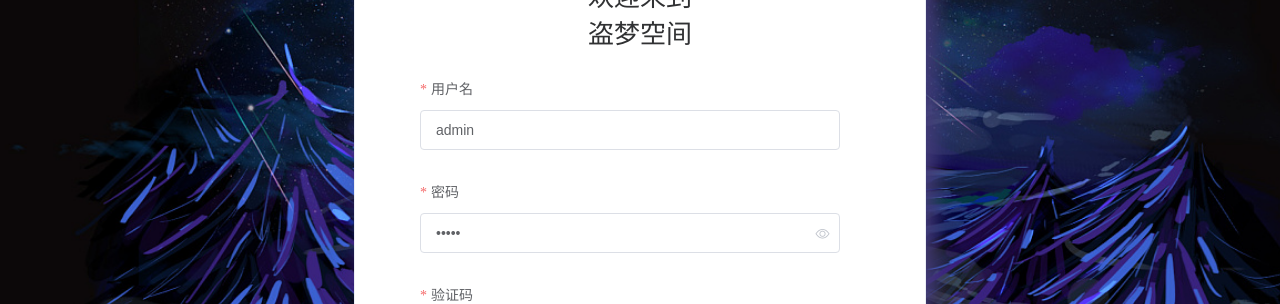
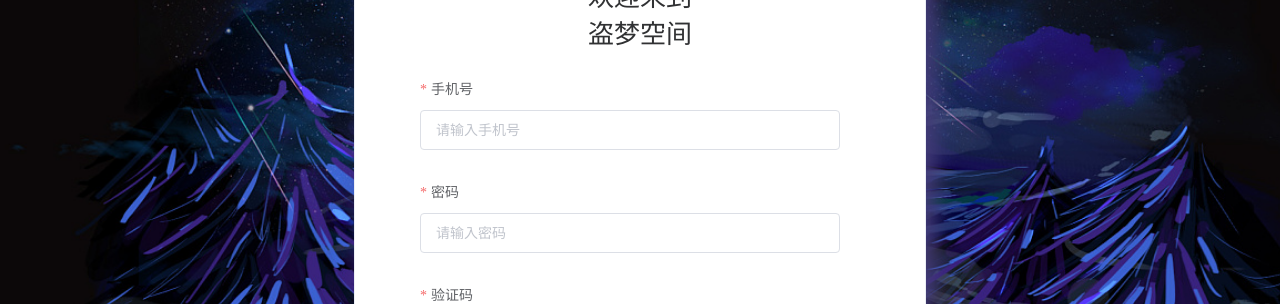
Before and after one commit to Suter-W/Inception, a Vue app in the folder frontend/homework-daomengkongjian/: page /#/login in a window 1280 px wide. Shown: the part 186-490 px from the top of the page. Built offline with nearby package versions, Linux system fonts and the light colour scheme; no server answers.

Commit message:
登录注册前后端接口联调

```diff
--- a/frontend/homework-daomengkongjian/src/api/user.js
+++ b/frontend/homework-daomengkongjian/src/api/user.js
@@ -2,8 +2,16 @@ import request from '@/utils/request'
 
 export const loginApi = (data) => {
   return request({
-    url: '/user-service/user/login',
+    url: '/Login/login',
     method: 'POST',
-    data
+    data: data
   })
 }
+
+export const registerApi = (data) => {
+  return request({
+    url: '/Login/register',
+    method: 'POST',
+    data: data
+  })
+}
--- a/frontend/homework-daomengkongjian/src/router/index.js
+++ b/frontend/homework-daomengkongjian/src/router/index.js
@@ -27,7 +27,7 @@ const routes = [
       {
         path: '/home',
         component: () => import('@/views/home')
-      },
+      }
     ]
   }
 ]
--- a/frontend/homework-daomengkongjian/src/utils/request.js
+++ b/frontend/homework-daomengkongjian/src/utils/request.js
@@ -4,7 +4,7 @@ import store from '@/store'
 import { Message } from 'element-ui'
 // 创建 axios实例 baseURL
 const request = axios.create({
-  baseURL: '/api',
+  baseURL: 'http://localhost:8088',
   timeout: 5000
 })
 // axios实例 拦截器
--- a/frontend/homework-daomengkongjian/src/views/layout/index.vue
+++ b/frontend/homework-daomengkongjian/src/views/layout/index.vue
@@ -1,7 +1,6 @@
 <template>
 
   <el-container class="layout-page">
-
 
     <el-container>
       <el-header>
@@ -75,7 +74,6 @@ export default {
 
 <style lang="scss" scoped>
 @import '../../styles/index.scss';
-
 
 .layout-page {
   height: 100vh;
--- a/frontend/homework-daomengkongjian/src/views/login/index.vue
+++ b/frontend/homework-daomengkongjian/src/views/login/index.vue
@@ -9,11 +9,11 @@
         <el-form ref="form" :model="form" :rules="rules">
           <div class="usernameHZ PD">
             <!-- <div class="img2"><img src="../../assets/loinSJ.png" alt="" /></div> -->
-            <el-form-item prop="loginName" label="用户名">
+            <el-form-item prop="loginPhoneNum" label="手机号">
               <!-- <svg-icon icon-class="user" /> -->
               <el-input
-                placeholder="请输入用户名"
-                v-model="form.loginName"
+                placeholder="请输入手机号"
+                v-model="form.loginPhoneNum"
                 style="width: 420px;"
               ></el-input>
             </el-form-item>
@@ -75,91 +75,99 @@
 // scoped的作用，可以让样式在当前组件起作用（局部样式）
 // 默认scoped样式，不会向下渗透，只会影响到子组件的根元素，再深就不行了
 // import imgurl from '../../assets/login.png'
-import { loginApi } from "@/api/user";
-import axios from "axios";
+import { loginApi } from '@/api/user'
+import axios from 'axios'
 export default {
-  name: "daokdfoad",
+  name: 'UserLogin',
 
-  data() {
+  data () {
     return {
       form: {
-        loginName: "admin",
-        password: "admin",
-        code: "",
+        loginPhoneNum: '',
+        password: '',
+        code: '',
         loginType: 0,
-        clientToken: "",
+        clientToken: ''
       },
-      imgurl: "",
+      imgurl: '',
 
       rules: {
-        loginName: [
-          { required: true, message: "用户名 必填项", trigger: "blur" },
-          { min: 5, max: 11, message: "用户名长度在5-11", trigger: "blur" },
+        loginPhoneNum: [
+          { required: true, message: '手机号 必填项', trigger: 'blur' },
+          { min: 11, max: 11, message: '手机号格式错误', trigger: 'blur' }
         ],
         password: [
-          { required: true, message: "密码 必填项", trigger: "blur" },
-          { pattern: /^\w{5,10}$/, message: "密码 格式错误", trigger: "blur" },
-          // { min: 5, max: 11, message: '用户名长度在5-11', trigger: 'blur' }
+          { required: true, message: '密码 必填项', trigger: 'blur' },
+          { pattern: /^\w{5,10}$/, message: '密码 格式错误', trigger: 'blur' }
+          // { min: 5, max: 11, message: '手机号长度在5-11', trigger: 'blur' }
         ],
-        code: [{ required: true, message: "验证码 必填项", trigger: "blur" }],
+        code: [{ required: true, message: '验证码 必填项', trigger: 'blur' }]
       },
-      inputType: "password",
-    };
+      inputType: 'password'
+    }
   },
 
-  mounted() {
-    this.imgyzm();
+  mounted () {
+    this.imgyzm()
   },
 
   methods: {
-    register(){
-      this.$router.push("/register");
+    register () {
+      this.$router.push('/register')
     },
-    submit() {
+    submit () {
       // 对整个 表单校验
       // form 组件的validate
       this.$refs.form.validate(async (valid) => {
         if (valid) {
-          console.log(valid);
+          console.log(valid)
           // 向后端 发登录请求  ==> 需要登录请求 ==> 封装/引入/使用
           try {
             // this.loading = true
-            // const res = await loginApi(this.form);
-            // commit
-            this.$store.commit("user/updateToken",'123213');
-            // mapMutations('模块名称-user', ['updateToken'])
-            this.$router.push("/");
+            const res = await loginApi({
+              userPhoneNum: this.form.loginPhoneNum,
+              userPassword: this.form.password
+            })
+
+            if (res.code === 1) {
+              // commit
+              this.$store.commit('user/updateToken', '123213')
+              // mapMutations('模块名称-user', ['updateToken'])
+              this.$router.push('/home')
+            } else {
+              this.imgyzm()
+              this.$message.error(res.msg)
+            }
           } finally {
             // this.loading = false
-            console.log(1);
+            console.log(1)
           }
           // el-button loading 属性
           // element-ui ===> 提供的自定义指令 v-loading
           // 拿到token ==> 存在Vuex里
           // 去首页
         }
-      });
+      })
     },
 
-
-    async imgyzm() {
-      const random = Math.floor(Math.random() * 100);
+    async imgyzm () {
+      const random = Math.floor(Math.random() * 100)
       const res = await axios({
         url: `https://likede2-admin.itheima.net/likede/api/user-service/user/imageCode/${random}`,
-        responseType: "blob",
-      });
-      this.imgurl = res.config.url;
-      this.form.clientToken = random;
+        responseType: 'blob'
+      })
+      this.imgurl = res.config.url
+      this.form.clientToken = random
     },
 
-    createRandom() {
-      this.form.clientToken = nanoid();
-    },
-  },
+    createRandom () {
+      this.form.clientToken = nanoid()
+    }
+  }
   // 点击按钮，实现登录
   // 校验通过（form 组件的validate）之后 在向后端 发请求
   // image.png
-};
+}
 </script>
 
 <style lang="scss">
@@ -184,7 +192,6 @@ export default {
       top: 50%;
       left: 50%;
       transform: translate(-50%, -50%);
-
 
       .img1 {
         position: absolute;
--- a/frontend/homework-daomengkongjian/src/views/register/index.vue
+++ b/frontend/homework-daomengkongjian/src/views/register/index.vue
@@ -4,7 +4,6 @@
       <el-card>
         <!-- form 表单部分 -->
         <div class="title">欢迎注册</div>
-
         <el-row :gutter="12">
             <el-col :span='6'>
               <img src="https://shadow.elemecdn.com/app/element/hamburger.9cf7b091-55e9-11e9-a976-7f4d0b07eef6.png" class="image">
@@ -61,7 +60,6 @@
           </div>
 
           <el-form-item class="tc">
-
           </el-form-item>
         </el-form></el-col>
         </el-row>
@@ -80,75 +78,88 @@
 </template>
 
 <script>
-import { registerApi } from "@/api/user";
-import axios from "axios";
+import { registerApi } from '@/api/user'
+// import axios from "axios";
 export default {
-  name: "Register",
+  name: 'UserRegister',
 
-  data() {
+  data () {
     return {
       form: {
-        username: "",
-        mobile: "",
-        password: "",
-        confirmPassword: ""
+        username: '',
+        mobile: '',
+        password: '',
+        confirmPassword: ''
       },
       rules: {
         username: [
-          { required: true, message: "用户名不能为空", trigger: "blur" },
-          { min: 5, max: 11, message: "用户名长度在5-11之间", trigger: "blur" }
+          { required: true, message: '用户名不能为空', trigger: 'blur' },
+          { min: 5, max: 11, message: '用户名长度在5-11之间', trigger: 'blur' }
         ],
         mobile: [
-          { required: true, message: "手机号不能为空", trigger: "blur" },
-          { pattern: /^1\d{10}$/, message: "手机号格式错误", trigger: "blur" }
+          { required: true, message: '手机号不能为空', trigger: 'blur' },
+          { pattern: /^1\d{10}$/, message: '手机号格式错误', trigger: 'blur' }
         ],
         password: [
-          { required: true, message: "密码不能为空", trigger: "blur" },
-          { min: 5, max: 11, message: "密码长度在5-11之间", trigger: "blur" }
+          { required: true, message: '密码不能为空', trigger: 'blur' },
+          { min: 5, max: 11, message: '密码长度在5-11之间', trigger: 'blur' }
         ],
         confirmPassword: [
-          { required: true, message: "确认密码不能为空", trigger: "blur" },
-          { validator: this.checkPassword, trigger: "blur" }
+          { required: true, message: '确认密码不能为空', trigger: 'blur' },
+          { validator: this.checkPassword, trigger: 'blur' }
         ]
       },
-      inputType: "password"
-    };
+      inputType: 'password'
+    }
   },
 
   methods: {
-    checkPassword(rule, value, callback) {
+    checkPassword (rule, value, callback) {
       if (value !== this.form.password) {
-        callback(new Error("两次密码输入不一致"));
+        callback(new Error('两次密码输入不一致'))
       } else {
-        callback();
+        callback()
       }
     },
-    login(){
-      this.$router.push("/login");
+
+    login () {
+      this.$router.push('/login')
     },
-    submit() {
+
+    submit () {
       // 对整个表单校验
       this.$refs.form.validate(async valid => {
         if (valid) {
-          console.log(valid);
+          console.log(valid)
           // 向后端发送注册请求
           try {
-            const res = await registerApi(this.form);
-            console.log(res.message);
+            const res = await registerApi({
+              userPhoneNum: this.form.mobile,
+              userPassword: this.form.password,
+              userName: this.form.username
+            })
             // 注册成功后的操作，例如跳转到登录页面
+            if (res.code === 1) {
+              console.log(res.msg)
+              this.$message.success(res.msg)
+              this.$router.push('/login')
+            } else {
+              console.log(res.msg)
+              this.$message.error(res.msg)
+            }
           } catch (error) {
-            console.error(error);
+            console.error(error)
             // 注册失败的操作
           }
         }
-      });
+      })
     }
   },
 
-  mounted() {
+  mounted () {
     // 初始化页面时的操作
   }
-};
+}
 </script>
 
 <style lang="scss" scoped>
@@ -176,7 +187,6 @@ export default {
       top: 50%;
       left: 50%;
       transform: translate(-50%, -50%);
-
 
       .img1 {
         position: absolute;
```
Also changed, not shown: 4 other files (tests, documents, lock files or other folders).
